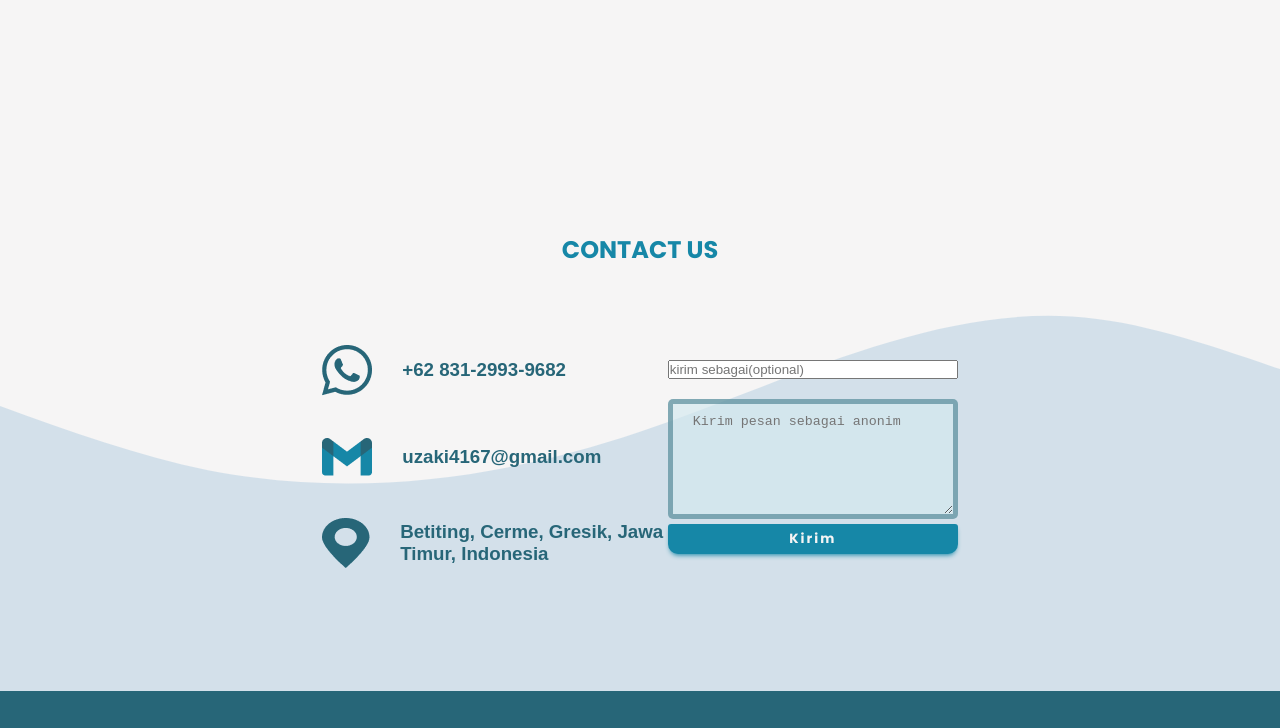
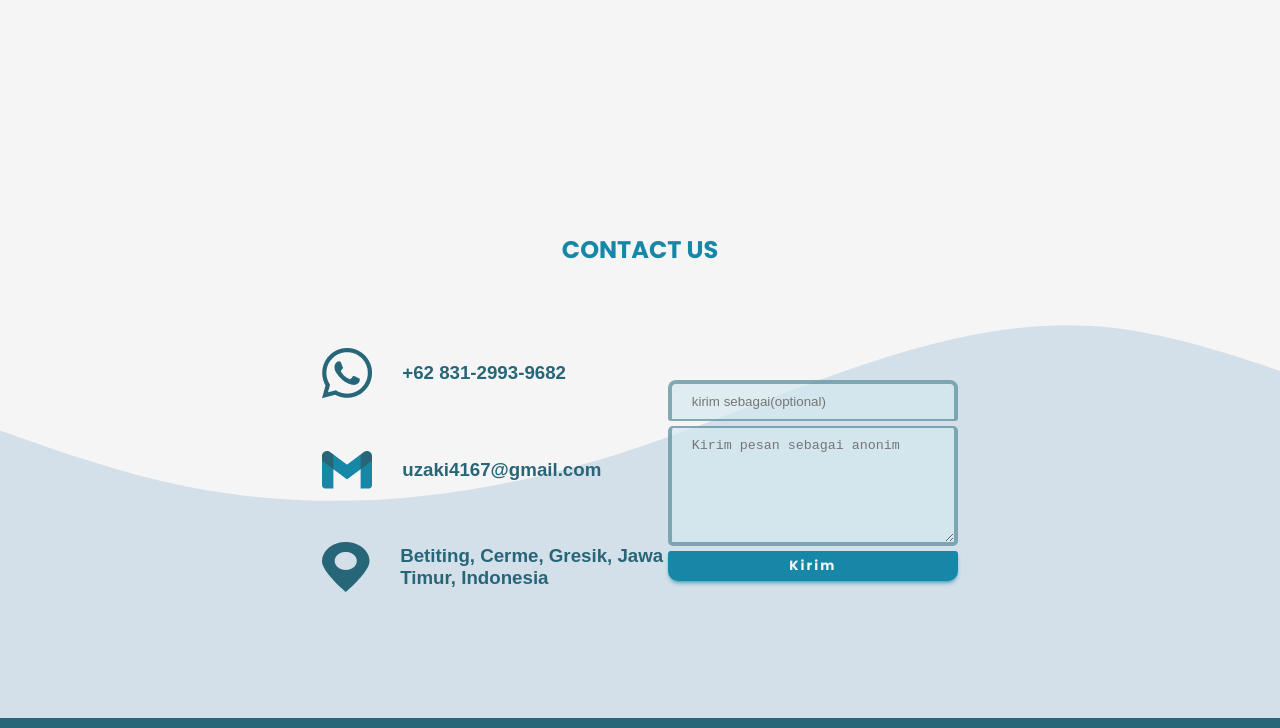
Before and after one commit to adamzakys/adamzakys.github.io, a website: page index.html in a window 1280 px wide. Shown: the part 2759-3487 px from the top of the page. Drawn offline with nearby package versions, Linux system fonts and the light colour scheme.

Commit message:
Update style.css

```diff
--- a/other/style.css
+++ b/other/style.css
@@ -336,6 +336,7 @@ nav ul li a:hover{
 
 #slider input[type="radio"]{
 overflow: hidden;
+opacity: 0;
 }
 #slider input[type="radio"]:nth-child(3){
     margin-right: 0px;
@@ -488,7 +489,7 @@ overflow: hidden;
     flex-direction: column;
 }
 .boxc2 form textarea{
-    margin-top: 20px;
+    margin-top: 5PX;
     height: 120px;
     padding: 10px 20px;
     border-radius: 5px;
@@ -496,12 +497,29 @@ overflow: hidden;
     border: none;
     width: 290px;
     transition: all 0.5s;
-    border: 5px solid #27677882;
+    border: 4px solid #27677882;
+    border-top: 2px solid #27677882;
 }
 .boxc2 form textarea:hover{
     box-shadow: 0px 0px 10px -2px #1687A7;
     width: 300px;
     height: 150px;
+}
+.boxc2 input{
+    margin-top: 20px;
+    padding: 10px 20px;
+    border-radius: 5px;
+    background-color: #d4e8efa8;
+    border: none;
+    width: 290px;
+    transition: all 0.5s;
+    border: 4px solid #27677882;
+    border-bottom: 2px solid #27677882;
+    border-radius: 8px 8px 3px 3px;
+}
+.boxc2 form input:hover{
+    background-color: #F6F5F5;
+    color: #1687A7;
 }
 
 .boxc2 form button{
@@ -803,7 +821,7 @@ footer .fcontent .fnav ul li a:hover{
 
 
     .boxc2 form button{
-        width: 240px;
+        width: 290px;
     }
     .botwrap {
         padding-bottom: 30%;
```
